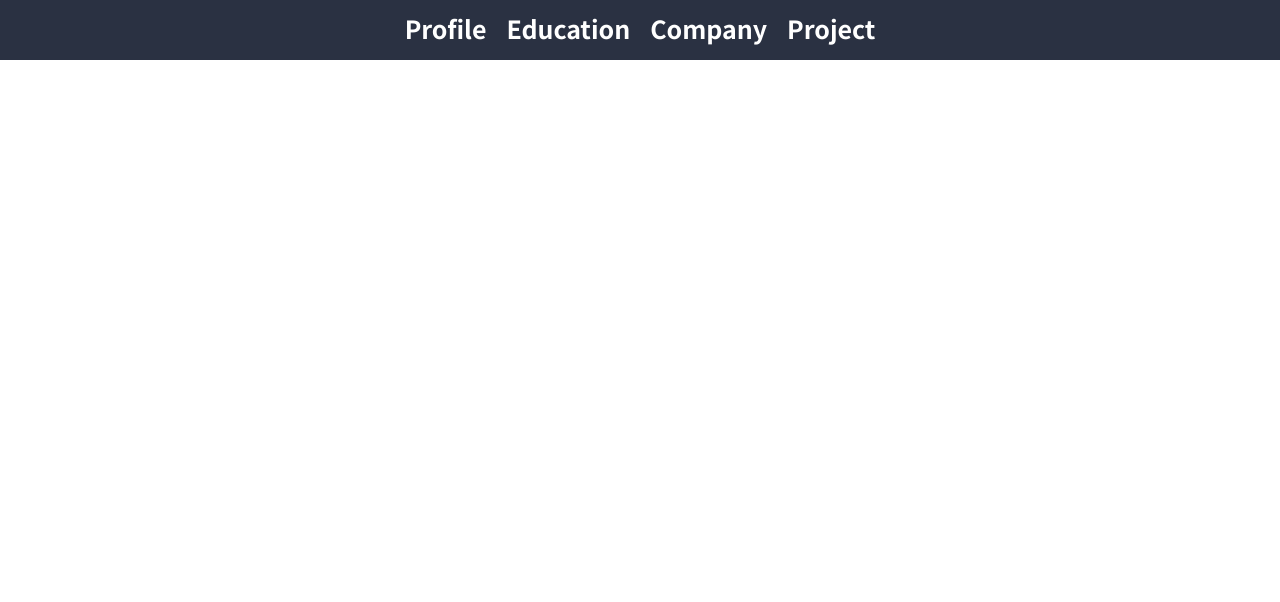
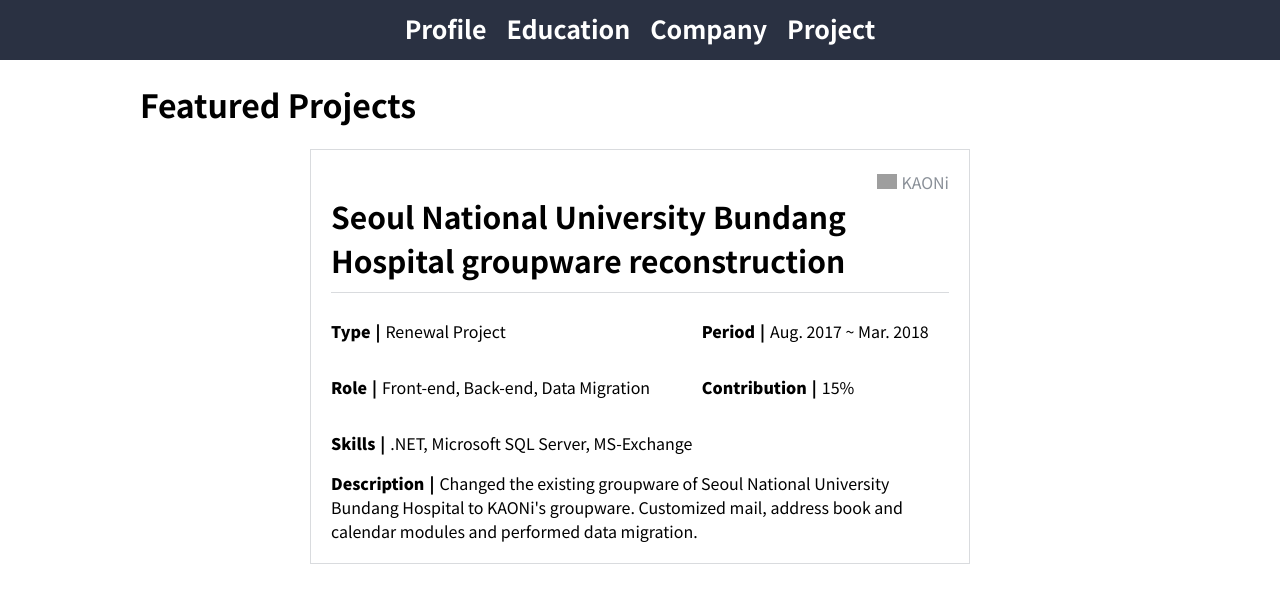
Before and after one commit to galaxyuliana/portfolio-page, a Vue app: page /project/ki in a window 1280 px wide. Shown: the top 602 px of the page. Built offline with nearby package versions, Linux system fonts and the light colour scheme; grey boxes are pictures that could not be loaded.

Commit message:
Added route for project page

```diff
--- a/src/components/CompanyItem.vue
+++ b/src/components/CompanyItem.vue
@@ -36,7 +36,7 @@
       <label>Description</label>
       <p>{{ company.desc }}</p>
     </div>
-    <a href="#" class="btn-project">Featured Projects</a>
+    <router-link :to="{name: 'projectCode', params: {code: company.code}}" class="btn-project">Featured Projects</router-link>
   </div>
 </template>
 
--- a/src/router/index.js
+++ b/src/router/index.js
@@ -23,6 +23,12 @@
       name: "project",
       component: () => import("../views/ProjectInfo.vue"),
     },
+    {
+      path: "/project/:code",
+      name: "projectCode",
+      component: () => import("../views/ProjectInfo.vue"),
+      props: true,
+    },
   ],
 });
 
--- a/src/views/CompanyInfo.vue
+++ b/src/views/CompanyInfo.vue
@@ -23,7 +23,6 @@
         }
         return returnArray;
       }, []);
-      console.log(result);
       return result;
     },
   },
--- a/src/views/ProjectInfo.vue
+++ b/src/views/ProjectInfo.vue
@@ -11,7 +11,14 @@
   },
   methods: {
     combineJson() {
-      let result = this.projects.reduce((returnArray, item) => {
+      let projectList = this.projects;
+      if (this.$route.params.code != null) {
+        projectList = this.projects.filter(
+          (el) => el.code == this.$route.params.code
+        );
+      }
+
+      let result = projectList.reduce((returnArray, item) => {
         let match = this.companies.find((el) => el.code == item.code);
         if (match) {
           returnArray.push({
```
